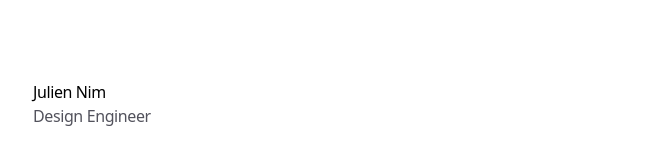
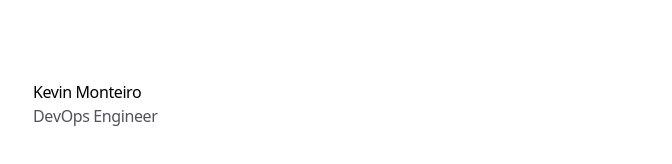
Before and after one commit to km-aero/my-website, a Next.js app: page / in a window 1280 px wide. Shown: the top 164 px of the page, without its empty margins (303-975 px from the left). Built offline with nearby package versions, Linux system fonts and the light colour scheme.

Commit message:
feat: update header text

```diff
--- a/app/header.tsx
+++ b/app/header.tsx
@@ -7,7 +7,7 @@ export function Header() {
     <header className="mb-8 flex items-center justify-between">
       <div>
         <Link href="/" className="font-medium text-black dark:text-white">
-          Julien Nim
+          Kevin Monteiro
         </Link>
         <TextEffect
           as="p"
@@ -16,7 +16,7 @@ export function Header() {
           className="text-zinc-600 dark:text-zinc-500"
           delay={0.5}
         >
-          Design Engineer
+          DevOps Engineer
         </TextEffect>
       </div>
     </header>
```
